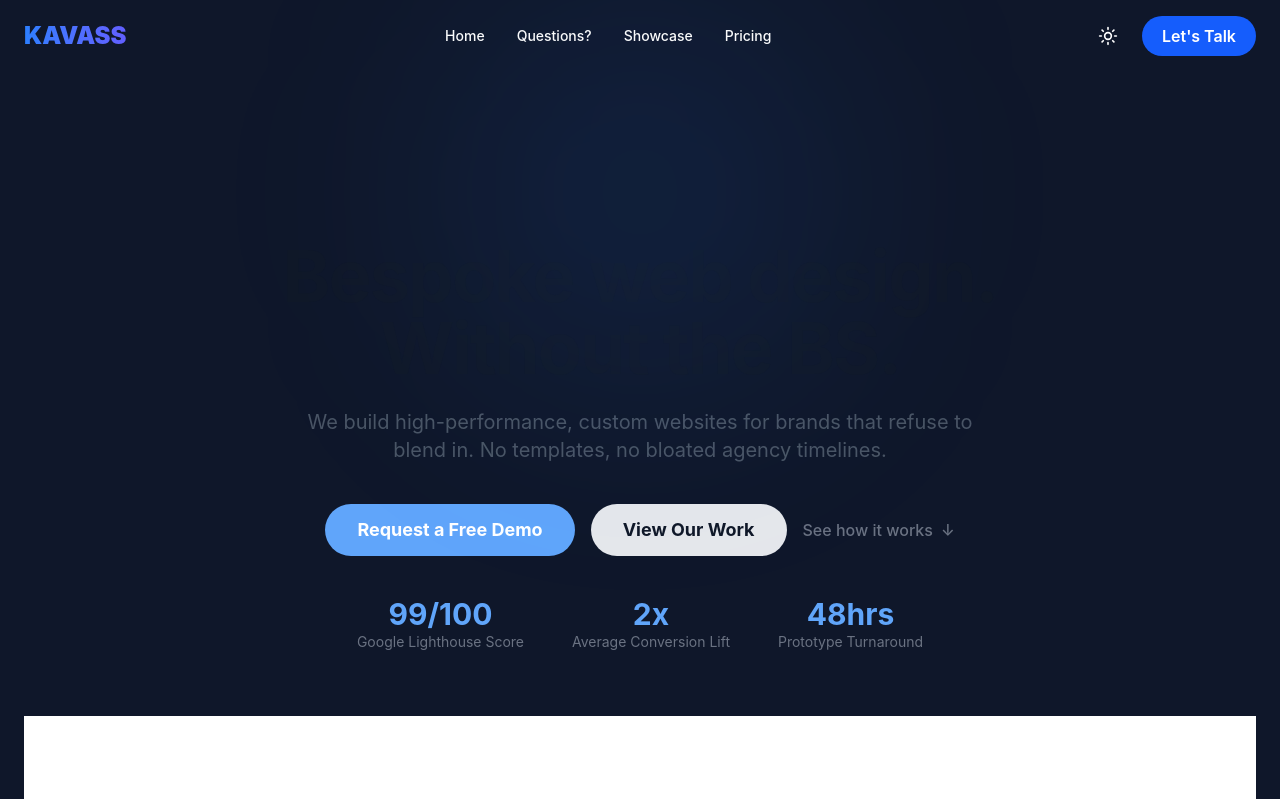
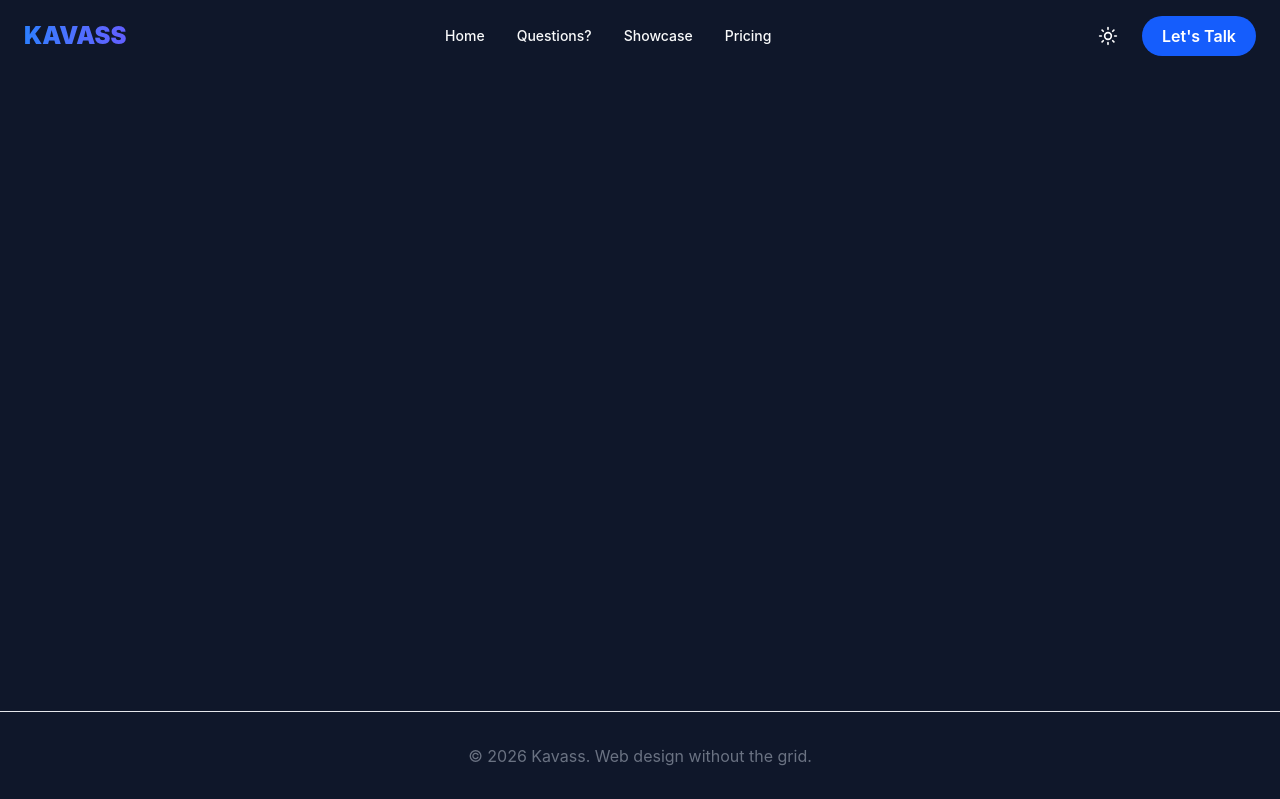
Before and after one commit to Yaseen-11111/kavass-app, a React (Vite) app: page / in a window 1280 px wide. Shown: the top 799 px of the page. Built offline with nearby package versions, Linux system fonts and the light colour scheme.

Commit message:
Fix: Update configuration

```diff
--- a/src/App.tsx
+++ b/src/App.tsx
@@ -18,8 +18,8 @@ export default function App() {
                 <Navbar toggleTheme={setTheme} currentTheme={colorTheme} />
 
                 <main className="flex-grow">
-                    <Routes>
-                        <Route path="/" element={<Hero />} />
+                    <Routes >
+                        <Route path="/hero" element={<Hero />} />
                         <Route path="/about" element={<About />} />
                         <Route path="/portfolio" element={<Portfolio />} />
                         <Route path="/pricing" element={<Pricing />} />
```
